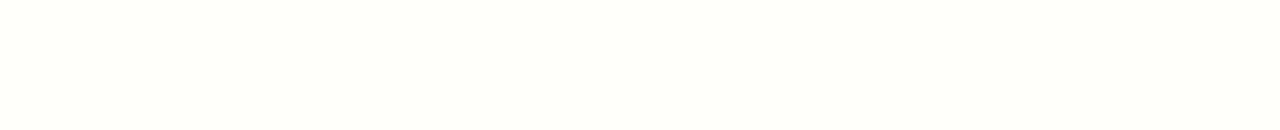
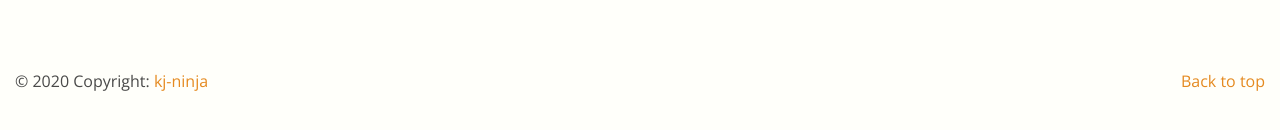
Before and after one commit to kj-ninja/meal-plan, a React (Create React App) app: page / in a window 1280 px wide. Shown: the part 1264-1394 px from the top of the page. Built offline with nearby package versions, Linux system fonts and the light colour scheme; a web font is replaced by a local one.

Commit message:
add footer section

```diff
--- a/src/App.js
+++ b/src/App.js
@@ -2,12 +2,14 @@
 import Layout from "./containers/Layout/Layout";
 import CallToAction from "./components/Header/CallToAction/CallToAction";
 import About from "./components/About/About";
+import Footer from "./components/Footer/Footer";
 
 function App() {
     return (
         <Layout>
             <CallToAction/>
             <About/>
+            <Footer/>
         </Layout>
     );
 }
--- a/src/components/About/About.scss
+++ b/src/components/About/About.scss
@@ -5,7 +5,7 @@
   width: 100%;
   .about__container {
     max-width: $container;
-    margin: 80px auto;
+    margin: 100px auto;
     display: flex;
     flex-direction: column;
     border-bottom: 1px solid rgba(0, 0, 0, 0.1);
--- /dev/null
+++ b/src/components/Footer/Footer.js
@@ -0,0 +1,17 @@
+import React from 'react';
+import './Footer.scss';
+
+const Footer = () => {
+    return (
+        <footer>
+            <div className="footer__container">
+                <div className='footer__copyright'>
+                    &copy; {new Date().getFullYear()} Copyright: <a href="https://github.com/kj-ninja">kj-ninja</a>
+                </div>
+                <p>Back to top</p>
+            </div>
+        </footer>
+    );
+};
+
+export default Footer;
--- /dev/null
+++ b/src/components/Footer/Footer.scss
@@ -0,0 +1,16 @@
+@import '../../scss/settings/variables';
+
+footer {
+  width: 100%;
+  margin: 80px 0;
+  .footer__container {
+    max-width: $container;
+    padding: 0 15px;
+    display: flex;
+    justify-content: space-between;
+    margin: 0 auto;
+    a, p {
+      color: #E58A20;
+    }
+  }
+}
--- a/src/scss/main.scss
+++ b/src/scss/main.scss
@@ -9,5 +9,4 @@
   font-family: $basic-font;
   color: $basic-color;
   background: $background-color;
-  height: 200vh;
 }
```
